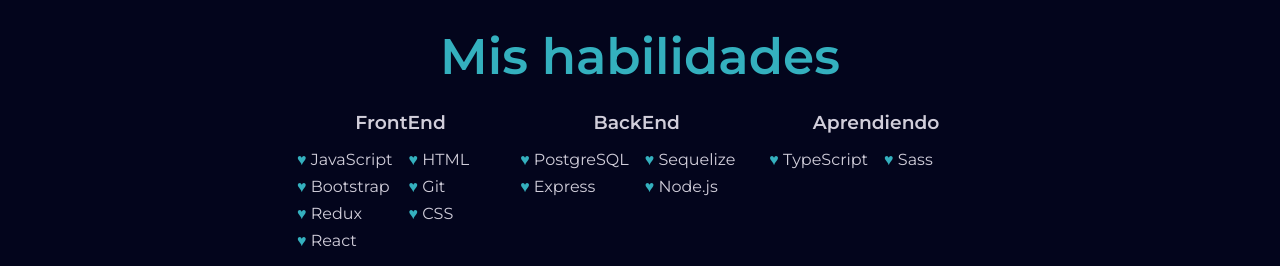
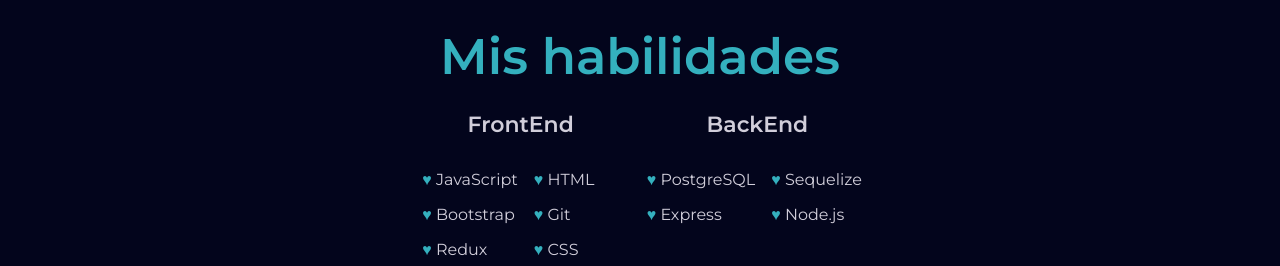
Before and after one commit to MarcosDiazYGD/Mi-Portafolio, a plain HTML site: page index.html in a window 1280 px wide. Shown: the part 1570-1836 px from the top of the page. Drawn offline with nearby package versions, Linux system fonts and the light colour scheme.

Commit message:
added cursor style, fix responsive design

```diff
--- a/assets/css/main.css
+++ b/assets/css/main.css
@@ -24,6 +24,11 @@
   padding: 1rem 1.25rem;
   font-size: 16px;
   font-weight: 400;
+  cursor: url('../cursor/pointer-regular-24.png'), auto;
+}
+
+a{
+  cursor: url('../cursor/hand-up-solid-24.png'), auto;
 }
 
 /*================MENU HAMBURGUESA================*/
@@ -277,6 +282,10 @@
   color: var(--gray);
 }
 
+.skills--container article {
+  padding-left: 5%;
+}
+
 .skills--container h3 {
   text-align: center;
 }
@@ -285,10 +294,11 @@
   margin-top: 1rem;
   display: grid;
   grid-template-columns: repeat(2, 1fr);
-  column-gap: 1rem;
-  row-gap: 0.5rem;
   list-style: none;
+  gap: 1rem;
+  width: max-content;
 }
+
 .skills--container li::before {
   content: "♥ ";
   color: var(--cyan);
@@ -329,7 +339,7 @@
 
 .portfolios--overlay {
   position: relative;
-  cursor: pointer;
+  cursor: url('../cursor/hand-up-solid-24.png'), auto;
   overflow: hidden;
 }
 
@@ -483,9 +493,30 @@
 
 @media screen and (min-width: 600px) {
   .skills--container {
-    flex-direction: row;
+    display: grid;
+    width: 100%;
+    grid-template-areas:
+    'front back'
+    'learning learning';
+    gap: 1rem;
     align-items: flex-start;
-    gap: 1rem;
+    justify-content: center;
+  }
+
+  .skills--container article:nth-child(1) {
+    grid-area: front;
+  }
+
+  .skills--container article:nth-child(2) {
+    grid-area: back;
+  }
+
+  .skills--container article:nth-child(3) {
+    padding: 0;
+    grid-area: learning;
+    margin-left: auto;
+    margin-right: auto;
+
   }
 
   .slider--talents {
@@ -521,6 +552,11 @@
     padding: 0 4rem;
     font-size: 16px;
     font-weight: 400;
+  }
+
+  .skills--container h3{
+    font-size: 22px;
+    margin-bottom: 2rem;
   }
 
   .portfolios {
```
Also changed, not shown: assets/cursor/hand-up-solid-24.png (added), assets/cursor/pointer-regular-24.png (added), assets/cursor/pointer-solid-24.png (added), 1 other file.
